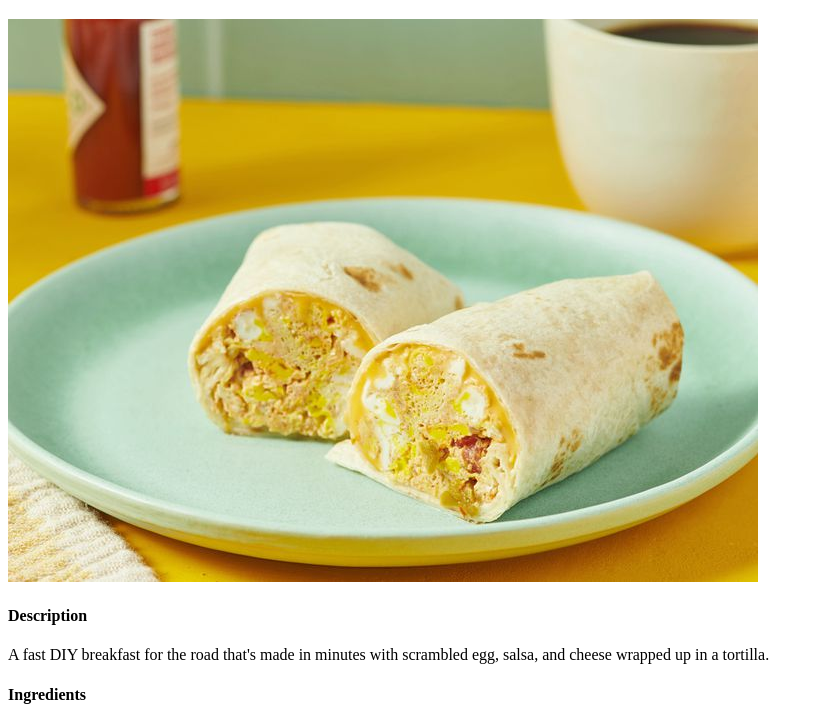
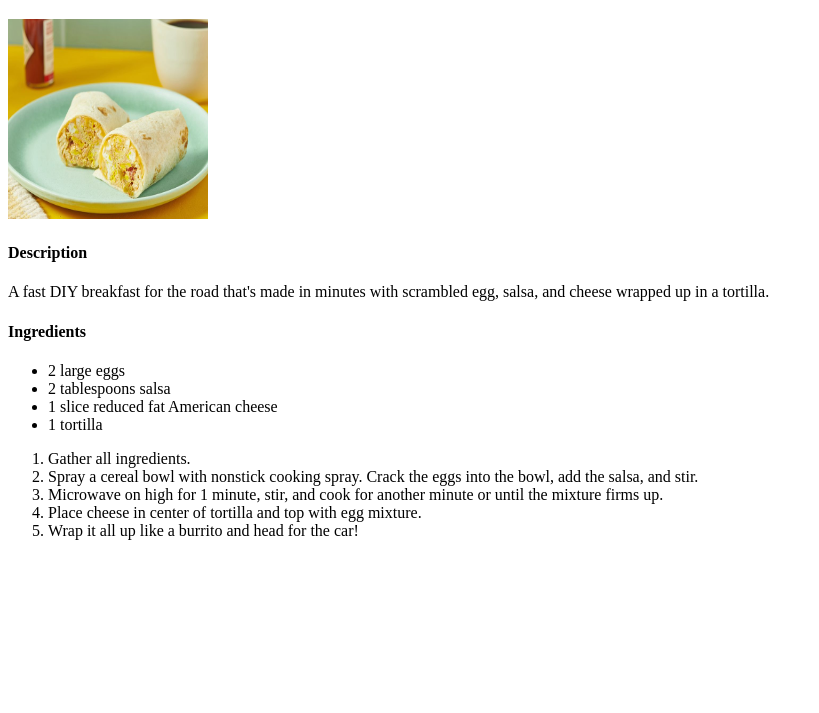
Before and after one commit to bugblazer/odin-recipes, a plain HTML site: page recipes/breakfast_burrito.html in a window 1280 px wide. Shown: the part 87-800 px from the top of the page, without its empty margins (0-819 px from the left). Drawn offline with Linux system fonts and the light colour scheme.

Commit message:
Fixed burrito image size

```diff
--- a/recipes/breakfast_burrito.html
+++ b/recipes/breakfast_burrito.html
@@ -8,7 +8,7 @@
 <body>
     <a href="../index.html">Go to homepage</a>
     <h1>Breakfast Burrito</h1>
-    <img src="../images/burrito.jpg" alt="Breakfast Burrito">
+    <img src="../images/burrito.jpg" alt="Breakfast Burrito" height="200" width="200">
     <h4>Description</h4>
     <p>A fast DIY breakfast for the road that's made in minutes with
         scrambled egg, salsa, and cheese wrapped up in a tortilla.</p>
```
